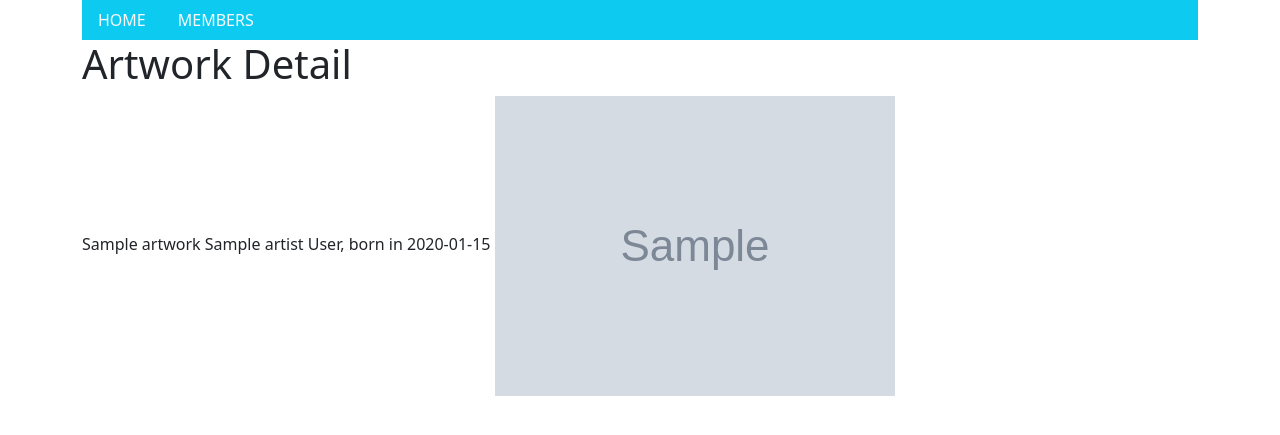
After one commit to obesk/progetto-tecnologie-web, a Django app: page /auctions/artwork/1 in a window 1280 px wide. The commit adds this page. Shown: the top 435 px of the page. Run offline with Django 5.2, Linux system fonts and the light colour scheme; tables that the repository leaves empty hold one stand-in row (values such as "Sample post"); grey boxes marked "Sample" are stand-in pictures; some libraries are stand-ins or nearby versions.

Commit message:
Managed static images, implemented artwork detail
Signed-off-by: Roberto Bertelli <robbybertelli@gmail.com>

```diff
--- a/app/models.py
+++ b/app/models.py
@@ -1,6 +1,7 @@
 from django.db import models
 from django.contrib.auth.models import User
 from django.utils.translation import gettext_lazy as _
+import os
 
 
 class Artist(models.Model):
@@ -58,3 +59,6 @@ class Photo(models.Model):
 	file = models.ImageField('Attachment', upload_to="images/")
 	upload_date = models.DateTimeField(auto_now_add=True)
 	artwork = models.ForeignKey(Artwork, on_delete=models.CASCADE, related_name="Photos")
+
+	def get_static_path(self):
+		return os.path.join("/static/artwork_images/", os.path.basename(self.file.name))
--- /dev/null
+++ b/app/templates/app/artwork_detail.html
@@ -0,0 +1,18 @@
+{% extends 'base.html' %}
+
+{% block title %}
+  Artwork detail
+{% endblock %}
+
+{% block content %}
+  <h1>Artwork Detail</h1>
+	{{ object.name }}
+	{{ object.artist }}
+
+	{% for photo in photos %}
+		<img src="{{ photo.get_static_path }}" >
+	{% endfor %}
+
+{% endblock %}
+
+<br />
--- a/app/urls.py
+++ b/app/urls.py
@@ -1,9 +1,16 @@
 from django.urls import path
 from .views import *
+from django.conf import settings
+from django.conf.urls.static import static
 
 app_name = "app"
 
 urlpatterns = [
 	path("artworklist/", ArtworksListView.as_view(), name="artworklist"),
+	path("artwork/<pk>", ArtworkDetailView.as_view(), name="artworkdetail"),
 	path("create_artwork/", ArtworkCreateView.as_view(), name="create_artwork"),
 ]
+
+if settings.DEBUG:
+    urlpatterns += static(settings.MEDIA_URL, document_root=settings.MEDIA_ROOT)
+    urlpatterns += static(settings.STATIC_URL, document_root=settings.STATIC_ROOT)
--- a/app/views.py
+++ b/app/views.py
@@ -1,10 +1,13 @@
 from django.shortcuts import render
 from django.views.generic.list import ListView
+from django.views.generic import DetailView
 from django.views.generic.edit import CreateView
 from django.urls import reverse_lazy
 
 from .models import Artwork, Photo
 from .forms import ArtworkForm
+
+import os
 
 import logging
 
@@ -19,11 +22,12 @@ class ArtworksListView(ListView):
 
 # TODO: make name unique
 def save_uploaded_file(f):
-	filename = 	f"app/images/{f.name}"
+	filename = 	f"app/static/artwork_images/{f.name}"
 	with open(filename, "wb+") as destination:
 		for chunk in f.chunks():
 			destination.write(chunk)
 	return filename
+
 class ArtworkCreateView(CreateView):
 	form_class = ArtworkForm
 	template_name = "app/create_artwork.html"
@@ -37,3 +41,10 @@ class ArtworkCreateView(CreateView):
 			photo = Photo(file=filename, artwork=artwork)
 			photo.save()
 		return super().form_valid(form)
+
+class ArtworkDetailView(DetailView):
+	model = Artwork
+	def get_context_data(self, **kwargs):
+		context = super().get_context_data(**kwargs)
+		context['photos'] = self.object.Photos.all()
+		return context
--- a/esame/settings.py
+++ b/esame/settings.py
@@ -112,7 +112,10 @@ USE_TZ = True
 # Static files (CSS, JavaScript, Images)
 # https://docs.djangoproject.com/en/5.0/howto/static-files/
 
-STATIC_URL = 'static/'
+MEDIA_URL = '/media/'
+MEDIA_ROOT = 'media'
+STATIC_ROOT = ''
+STATIC_URL = '/static/'
 
 # Default primary key field type
 # https://docs.djangoproject.com/en/5.0/ref/settings/#default-auto-field
```
Also changed, not shown: app/static/artwork_images/Screenshot from 2024-03-02 09-56-01.png (added), app/static/artwork_images/Screenshot from 2024-03-02 09-56-07.png (added), app/static/artwork_images/Screenshot from 2024-03-02 09-56-18.png (added), templates/home.html (line endings or trailing spaces).
